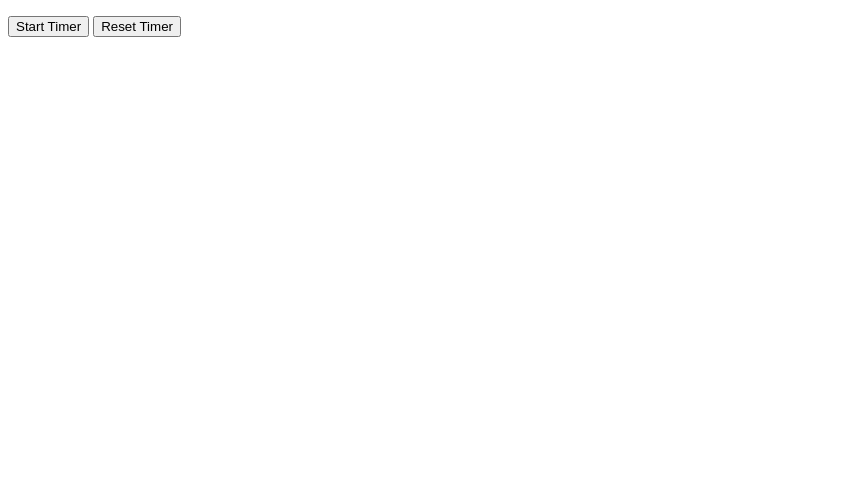
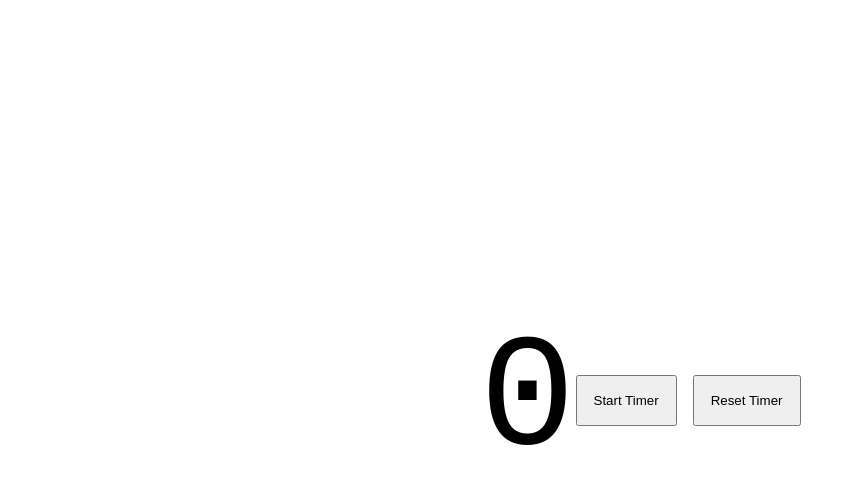
Before and after one commit to JackStendeback/365-Days-of-Code-Week-1, a plain HTML site: page pomodoro-timer/index.html in a window 1280 px wide. Shown: the whole page, without its empty margins (0-856 px from the left). Drawn offline with Linux system fonts and the light colour scheme.

Commit message:
adding styling to pomodoro parts

```diff
--- a/pomodoro-timer/index.html
+++ b/pomodoro-timer/index.html
@@ -8,7 +8,7 @@
 </head>
 <body>
     <div class="timer-display">
-        <p class="time"></p>
+        <p class="time">0</p>
         <button class="start-timer">Start Timer</button>
         <button class="reset-timer">Reset Timer</button>
     </div>
--- a/pomodoro-timer/styles.css
+++ b/pomodoro-timer/styles.css
@@ -0,0 +1,26 @@
+* {
+    box-sizing: border-box;
+    margin: 0;
+    padding: 0;
+}
+
+.timer-display {
+    display: flex;
+    justify-content: center;
+    align-items: center;
+    height: 100vh;
+    font-size: 10rem;
+}
+
+.time {
+    font-family: 'Roboto Mono', monospace;
+}
+
+.start-timer {
+    margin-right: 1rem;
+    padding: 1rem;
+}
+
+.reset-timer {
+    padding: 1rem;
+}
```
